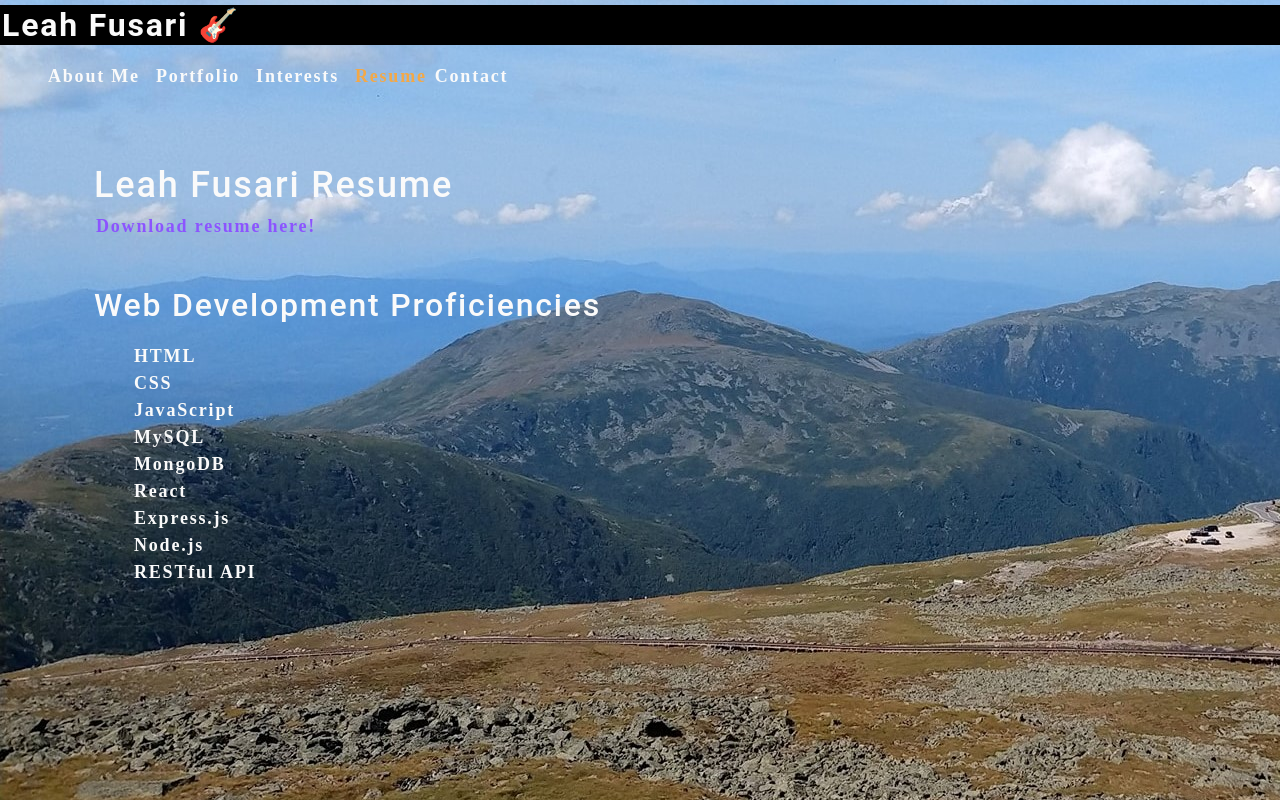
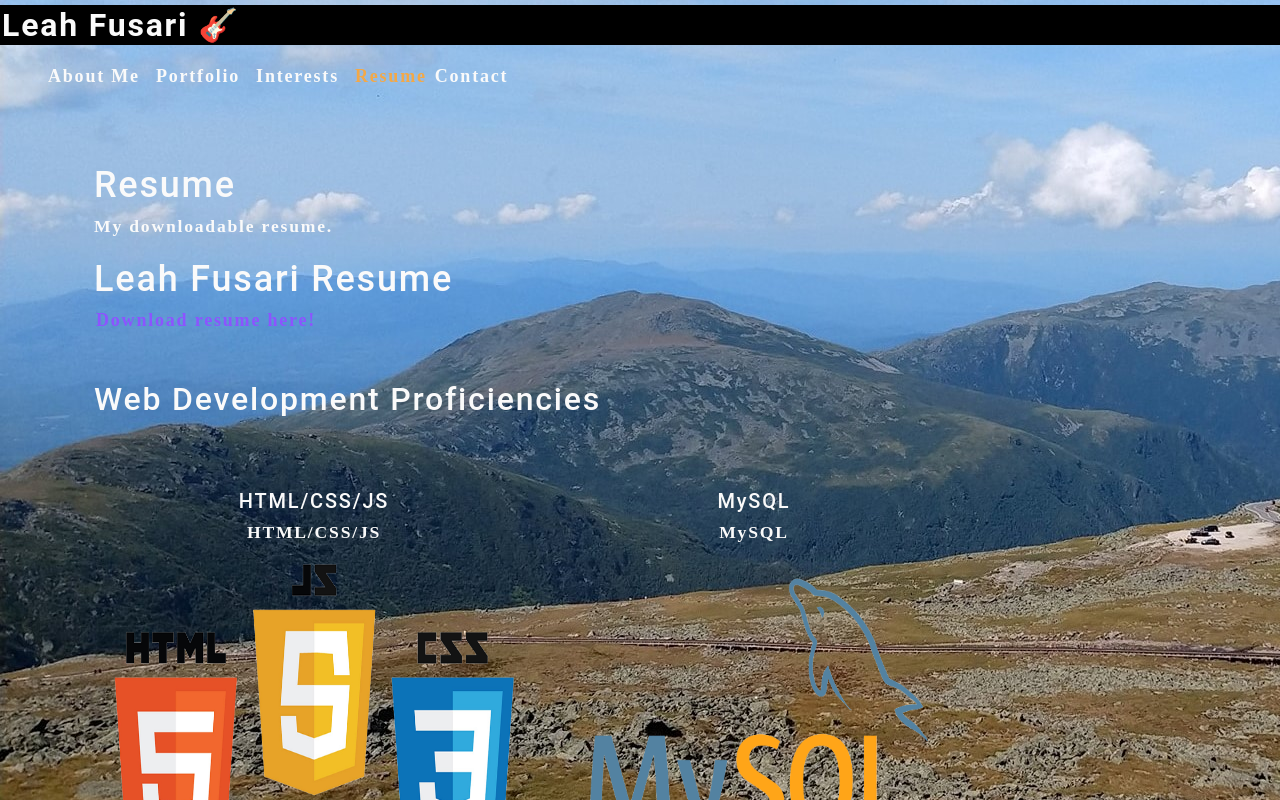
Before and after one commit to LeahFusari/leah-fusari-portfolio, a React (Create React App) app: page / in a window 1280 px wide. Both pictures are taken after a click on the element "Resume". Shown: the top 800 px of the page. Built offline with nearby package versions, Linux system fonts and the light colour scheme.

Commit message:
got resume component to load with link and pictures

```diff
--- a/src/App.js
+++ b/src/App.js
@@ -17,9 +17,9 @@ function App() {
       description: "Some of my non-web development interests."
     },
     {
-      name: 'Resume',
+      name: 'resume',
       description: "My downloadable resume.",
-    }
+    },
   ]);
 
   const [currentCategory, setCurrentCategory] = useState(categories[0]);
--- a/src/components/PhotoList/index.js
+++ b/src/components/PhotoList/index.js
@@ -55,6 +55,18 @@ const PhotoList = ({ category }) => {
       category: 'portfolio',
       description: 'weather',
       filename: 'weather.jpg'
+    },
+    {
+      name: 'HTML/CSS/JS',
+      category: 'resume',
+      description: 'HTML/CSS/JS',
+      filename: 'htmlcssjs.jpg'
+    },
+    {
+      name: 'MySQL',
+      category: 'resume',
+      description: 'MySQL',
+      filename: 'MySQL.jpg'
     }
   ]);
 
--- a/src/components/Resume/index.js
+++ b/src/components/Resume/index.js
@@ -1,32 +1,24 @@
 import React from 'react';
 // import profileImage from "../../assets/images/LeahProfilePic.jpg";
 import respdf from "../../assets/resume.pdf"
+// import PhotoList from '../PhotoList';
 
 
 function Resume() {
     return (
       <div>
+      <div>
         <h1>Leah Fusari Resume</h1>
         <a href= {respdf} target="_blank" rel="noreferrer">Download resume here!</a>
+        </div>
+
       <section className="my-5">
         <div id= "resume" className="container-md">
           <h2>Web Development Proficiencies</h2>
-          <ul>
-            <li>HTML</li>
-            <li>CSS</li>
-            <li>JavaScript</li>
-            <li>MySQL</li>
-            <li>MongoDB</li>
-            <li>React</li>
-            <li>Express.js</li>
-            <li>Node.js</li>
-            <li>RESTful API</li>
-          </ul>
-            <br></br> <br></br>
-
-        </div>
+          </div>
       </section>
       </div>
+
     );
   }
 
--- a/src/components/View/index.js
+++ b/src/components/View/index.js
@@ -10,8 +10,15 @@ function View({ currentCategory }) {
 
   if (currentCategory.name === 'About Me') {
     return <About />;
-  } else if (currentCategory.name === 'Resume'){
-    return <Resume />;
+  } else if (currentCategory.name === 'resume'){
+    return (
+      <section>
+        <h1>{capitalizeFirstLetter(name)}</h1>
+        <p>{description}</p>
+        <Resume/>
+        <PhotoList category={name} />
+      </section>
+    )
   }else {
     return (
       <section>
```
Also changed, not shown: src/assets/images/resume/MySQL.jpg (added), src/assets/images/resume/htmlcssjs.jpg (added).
